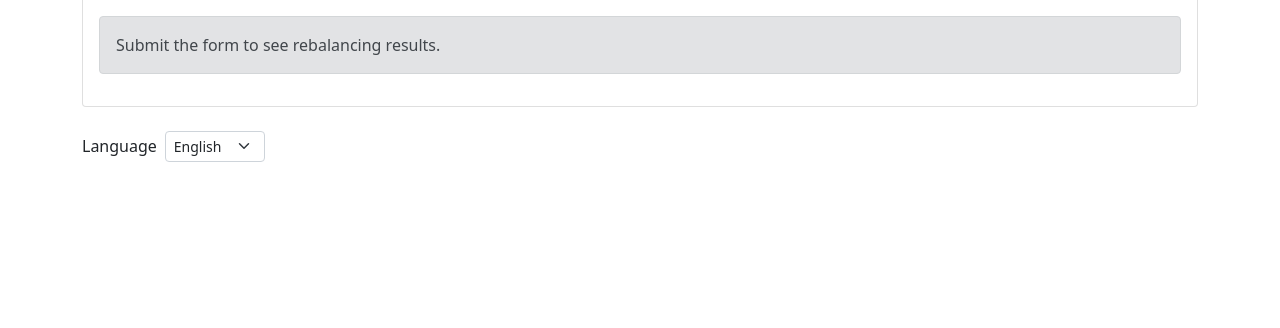
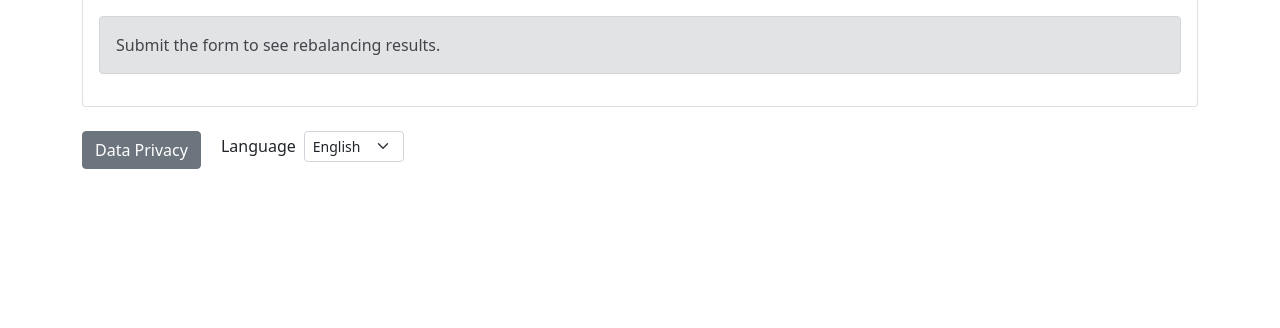
Before and after one commit to smichaelsen/rebalance, a website with bundled scripts: page index.html in a window 1280 px wide. Shown: the part 472-800 px from the top of the page. Built offline with nearby package versions, Linux system fonts and the light colour scheme.

Commit message:
feat: add privacy policy

```diff
--- a/index.html
+++ b/index.html
@@ -73,6 +73,12 @@
                     </div>
                 </div>
             </div>
+        </div>
+
+        <div class="col-md-12 mb-4 d-flex" style="gap: 20px;" data-tools>
+            <button class="btn btn-secondary align-self-center" popovertarget="info-pop" popovertargetaction="toggle" data-label="data_privacy_anchor"></button>
+
+            <div id="info-pop" class="container" popover data-label="data_privacy_content"></div>
         </div>
     </div>
 </div>
--- a/js/main.js
+++ b/js/main.js
@@ -34,14 +34,13 @@ const onInputFormSubmit = (event) => {
 document.addEventListener('input-form:submit', onInputFormSubmit);
 
 const languageSelect = document.createElement('reb-language-select');
-languageSelect.classList.add('mb-4');
 languageSelect.setAttribute('label', label('select_language'));
 languageSelect.setAttribute('options', JSON.stringify([
     { value: 'en', label: 'English' },
     { value: 'de', label: 'Deutsch' },
     { value: 'es', label: 'Español' },
 ]));
-document.querySelector('.container').appendChild(languageSelect);
+document.querySelector('[data-tools]').appendChild(languageSelect);
 document.addEventListener('reb-langauge-select:change', (event) => {
     setLanguage(event.detail.value);
     applyLabels(document);
--- a/js/modules/labels.js
+++ b/js/modules/labels.js
@@ -28,6 +28,8 @@ const labels = {
         current_value_label: 'Current Value',
         remove_button: 'Remove',
         select_language: 'Language',
+        data_privacy_anchor: 'Data Privacy',
+        data_privacy_content: 'All information that you provide to this calculator is stored in your browser only. It is not sent to any server or third party. Like with any website, when you requested this page your browser has sent technically required data like your IP address to GitHub.',
     },
     de: {
         app_title: 'Cashflow Rebalancing Rechner',
@@ -56,6 +58,8 @@ const labels = {
         current_value_label: 'Aktueller Wert',
         remove_button: 'Entfernen',
         select_language: 'Sprache',
+        data_privacy_anchor: 'Datenschutz',
+        data_privacy_content: 'Alle Informationen, die Sie diesem Rechner zur Verfügung stellen, werden nur in Ihrem Browser gespeichert. Sie werden nicht an einen Server oder Dritte gesendet. Wie bei jeder Website hat Ihr Browser beim Abrufen dieser Seite technisch erforderliche Daten wie Ihre IP-Adresse an GitHub übermittelt.',
     },
     es: {
         app_title: 'Calculadora de rebalanceo de flujo de caja',
@@ -84,6 +88,8 @@ const labels = {
         current_value_label: 'Valor actual',
         remove_button: 'Eliminar',
         select_language: 'Idioma',
+        data_privacy_anchor: 'Privacidad de datos',
+        data_privacy_content: 'Toda la información que proporcione a esta calculadora se almacena solo en su navegador. No se envía a ningún servidor o tercero. Al igual que con cualquier sitio web, cuando solicitó esta página, su navegador envió datos técnicamente necesarios como su dirección IP a GitHub.',
     },
 }
 
```
